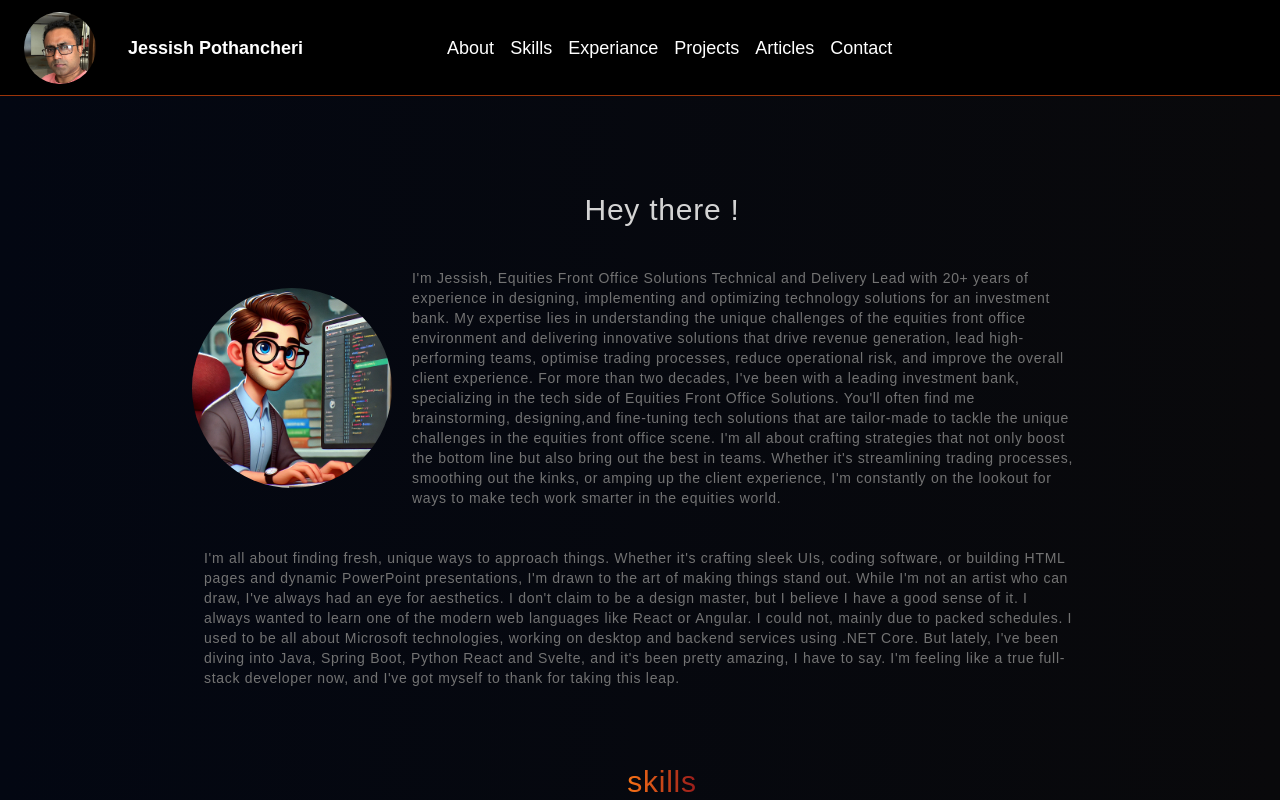
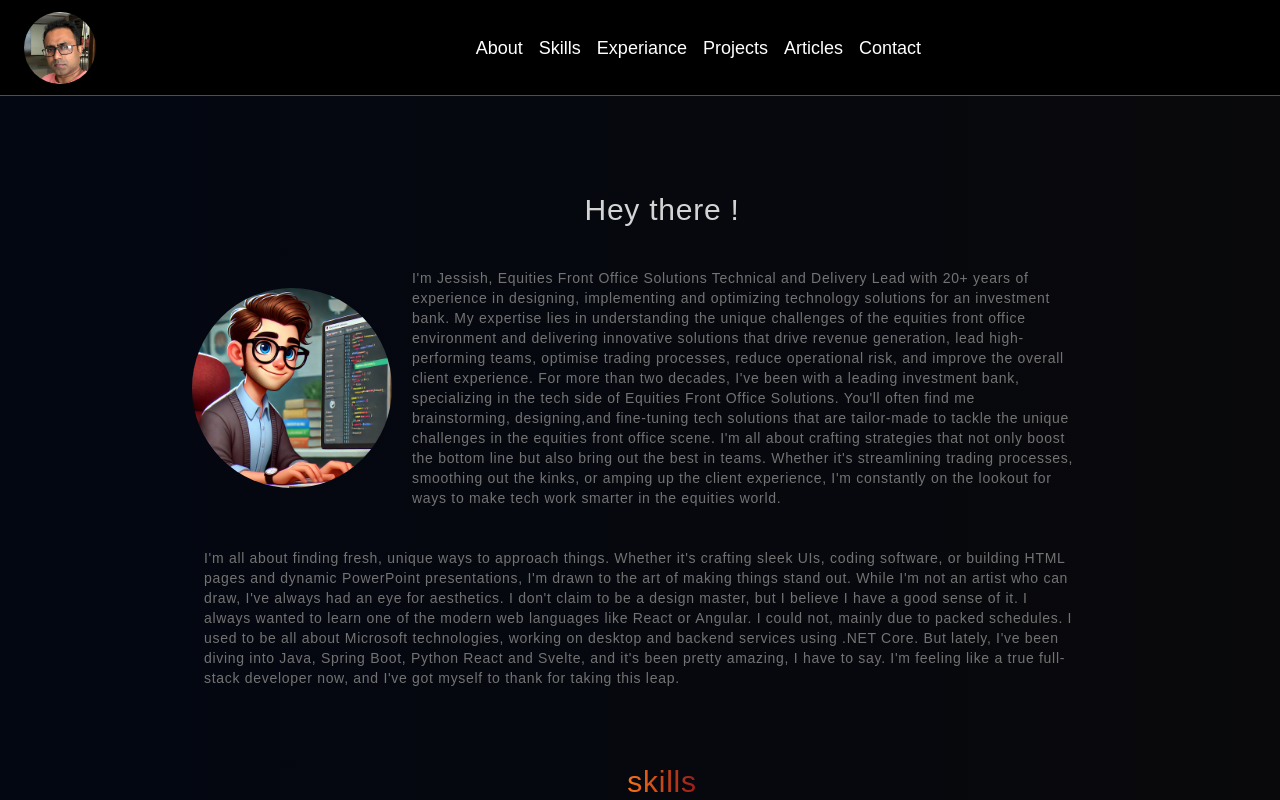
Before and after one commit to jpothanc/portfolio-go, a Svelte app: page / in a window 1280 px wide. Shown: the top 800 px of the page. Built offline with nearby package versions, Linux system fonts and the light colour scheme; some icons are missing.

Commit message:
Update NavBar.svelte

```diff
--- a/src/components/NavBar.svelte
+++ b/src/components/NavBar.svelte
@@ -54,16 +54,18 @@
         />
       </div>
       <!-- name banner, hidden on small screen -->
-      <span
+      <!-- <span
         class="hidden text-lg dark:text-white rounded-md font-semibold
         p-1 md:flex"
       >
         Jessish Pothancheri
-      </span>
+      </span> -->
     </div>
 
     <!-- menu items for large screen-->
-    <div class="flex ml-[10%] self-center items-center pr-1 text-xs md:text-lg">
+    <div
+      class="flex w-[80%] ml-[10%] justify-center items-center pr-1 text-xs md:text-lg"
+    >
       <ul class="md:flex justify-center flex-wrap hidden">
         {#each NavItems as item, index}
           <li class="p-2" data-index={index}>
@@ -72,7 +74,7 @@
         {/each}
       </ul>
     </div>
-
+    <div class="flex w-[10%] justify-end">
       <!-- Dark mode toggle button -->
       <ToolTip text="toggle theme">
         <div class="flex self-center p-2 ml-auto">
@@ -91,6 +93,7 @@
             <Icon icon={AppIcons.mobileMenu} width="24" height="24" />
           {/if}
         </button>
+      </div>
     </div>
 
     <!-- mobile menu only visible on small screens -->
```
Lines whose indentation alone changed are shown as unchanged.
